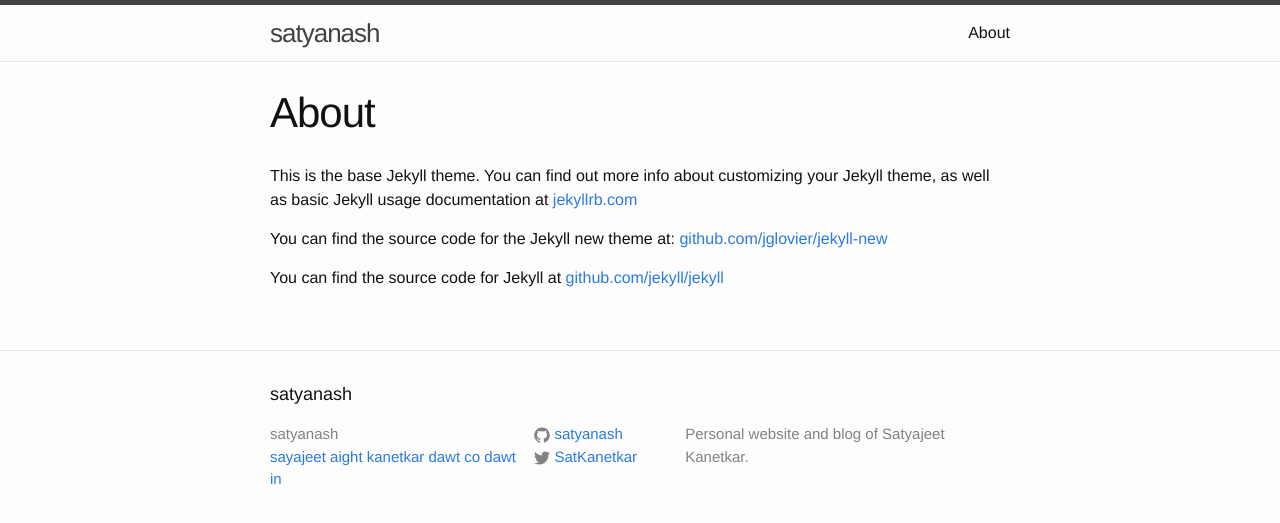
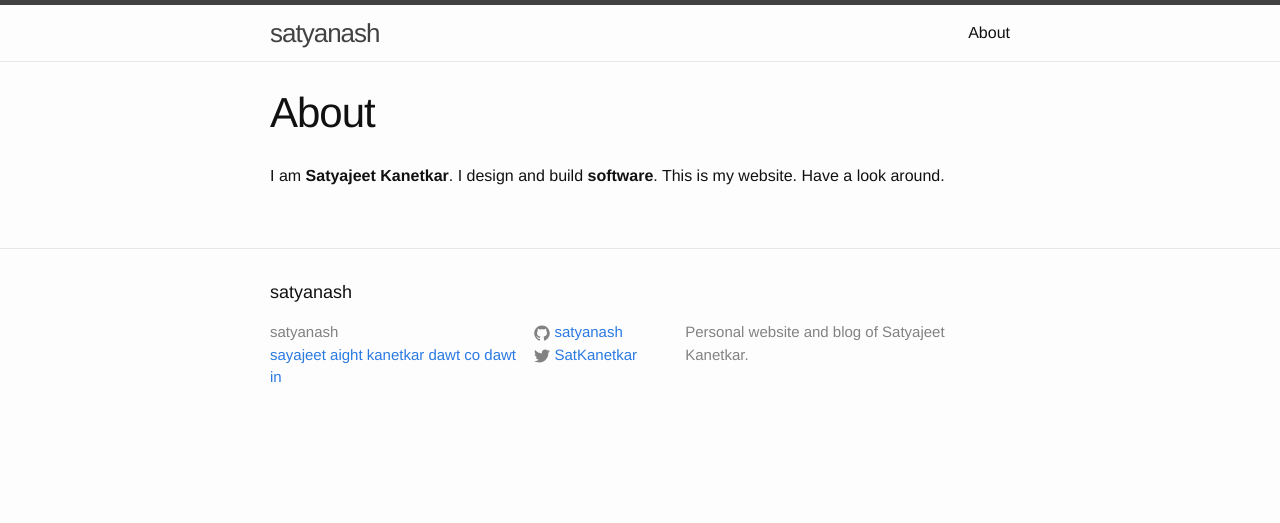
Before and after one commit to satyanash/satyanash.github.io, a Jekyll site: the page built from about.md, in a window 1280 px wide. Shown: the top 523 px of the page. Built offline with Jekyll 4.4.1, drawn with Linux system fonts in a browser that asks for light colours.

Commit message:
modify about page and add Fury Road review

```diff
--- a/_posts/2015-06-21-movie-review-dial-m-for-murder.markdown
+++ b/_posts/2015-06-21-movie-review-dial-m-for-murder.markdown
@@ -1,6 +1,6 @@
 ---
 layout: post
-title: "[Movie Review]Dial M for Murder"
+title: "[Movie Review] Dial M for Murder"
 date: 2015-06-21T12:56:21+05:30
 ---
 
--- a/about.md
+++ b/about.md
@@ -4,8 +4,4 @@
 permalink: /about/
 ---
 
-This is the base Jekyll theme. You can find out more info about customizing your Jekyll theme, as well as basic Jekyll usage documentation at [jekyllrb.com](http://jekyllrb.com/)
-
-You can find the source code for the Jekyll new theme at: [github.com/jglovier/jekyll-new](https://github.com/jglovier/jekyll-new)
-
-You can find the source code for Jekyll at [github.com/jekyll/jekyll](https://github.com/jekyll/jekyll)
+I am **Satyajeet Kanetkar**. I design and build **software**. This is my website. Have a look around.
```
Also changed, not shown: _posts/2015-05-19-movie-review-mad-max-fury-road.markdown (added, +27 -0 lines).
